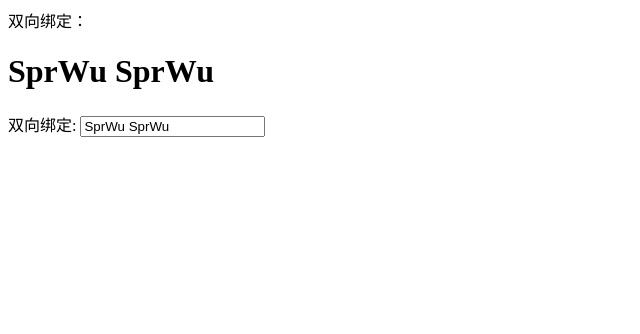
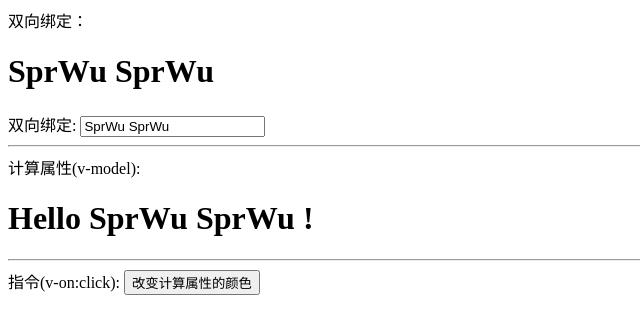
Before and after one commit to SprWu/Computed_for_vue, a plain HTML site: page index.html in a window 1280 px wide. Shown: the whole page, without its empty margins (0-640 px from the left). Drawn offline with Linux system fonts and the light colour scheme.

Commit message:
完善计算属性功能

```diff
--- a/Computed.js
+++ b/Computed.js
@@ -1,6 +1,11 @@
 function Computed(obj, key, comFunc) {
     // 绑定调用函数的对象(可优化)
     comFUnc = comFunc.bind(sv.data);
+    /* 更新视图回调函数 */
+    ComState = function() {
+        sv.data.say = comFunc();
+    }
     let value = comFunc(); // 初始化计算结果
     sv.data.say = value; // 初始化
+    ComState = null;
 }
--- a/Observer.js
+++ b/Observer.js
@@ -15,6 +15,7 @@ Dep.prototype = {
 }
 
 Dep.target = null; // 用来暂存订阅者
+ComState = null;
 
 //****************************监听器************************
 function observe(data) {
@@ -24,7 +25,8 @@ function observe(data) {
 
 function defineReactive(data, key, value) {
     observe(value);
-    var dep = new Dep();
+    let dep = new Dep();
+    let deps = []; // 保存计算属性的回调函数
     Object.defineProperty(data, key, {
         enumerable: true, // 可被循环
         configurable: true, // 可被修改
@@ -34,12 +36,16 @@ function defineReactive(data, key, value) {
                 dep.addSub(Dep.target);
             }
             // 添加计算属性...
+            if(ComState) {
+                deps.push(ComState);
+            }
             return value;
         },
         set(newValue) {
             if(value === newValue) return; // 值未改变不执行
             // 值发生改变
             value = newValue;
+            deps.forEach( func => func()); // 执行所有计算属性的回调函数
             dep.notify();
             //console.log(`属性${key}的值发生变化，现在为：${value}`);
         }
--- a/index.html
+++ b/index.html
@@ -15,16 +15,29 @@
     <div id="demo">
         双向绑定： <h1>{{ title }}</h1>
         双向绑定: <input type="text" v-model="title">
+        <hr>
+        计算属性(v-model): <h1 id="cmp">{{ say }}</h1>
+        <hr>
+        指令(v-on:click): <input type="button" v-on:click = "changeColor" value="改变计算属性的颜色">
     </div>
 
     <script>
         var sv = new SelfVue({
             el: '#demo',
             data: {
-                title: "Hello SprWu",
-                end: ''
+                title: "SprWu",
+                say: ''
+            },
+            methods: {
+                changeColor() {
+                    document.querySelector('#cmp').style.color = 'deepskyblue';
+                }
             }
         });
+        var obj = {
+            say: ''
+        };
+        Computed(obj, 'say', () => `Hello ${sv.title} !`);
         window.setTimeout( () => sv.title = "SprWu SprWu",3000);
     </script>
 </body>
```
